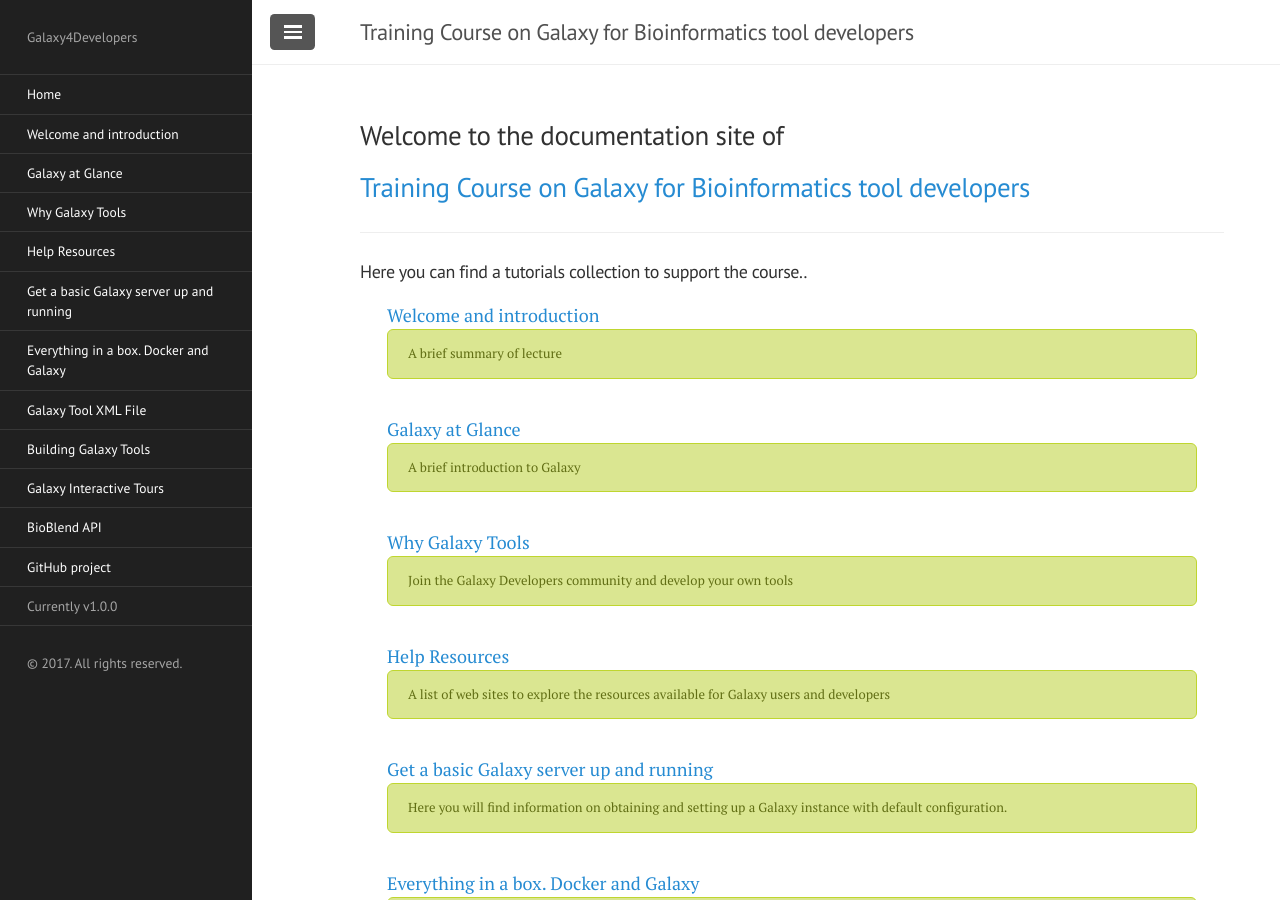
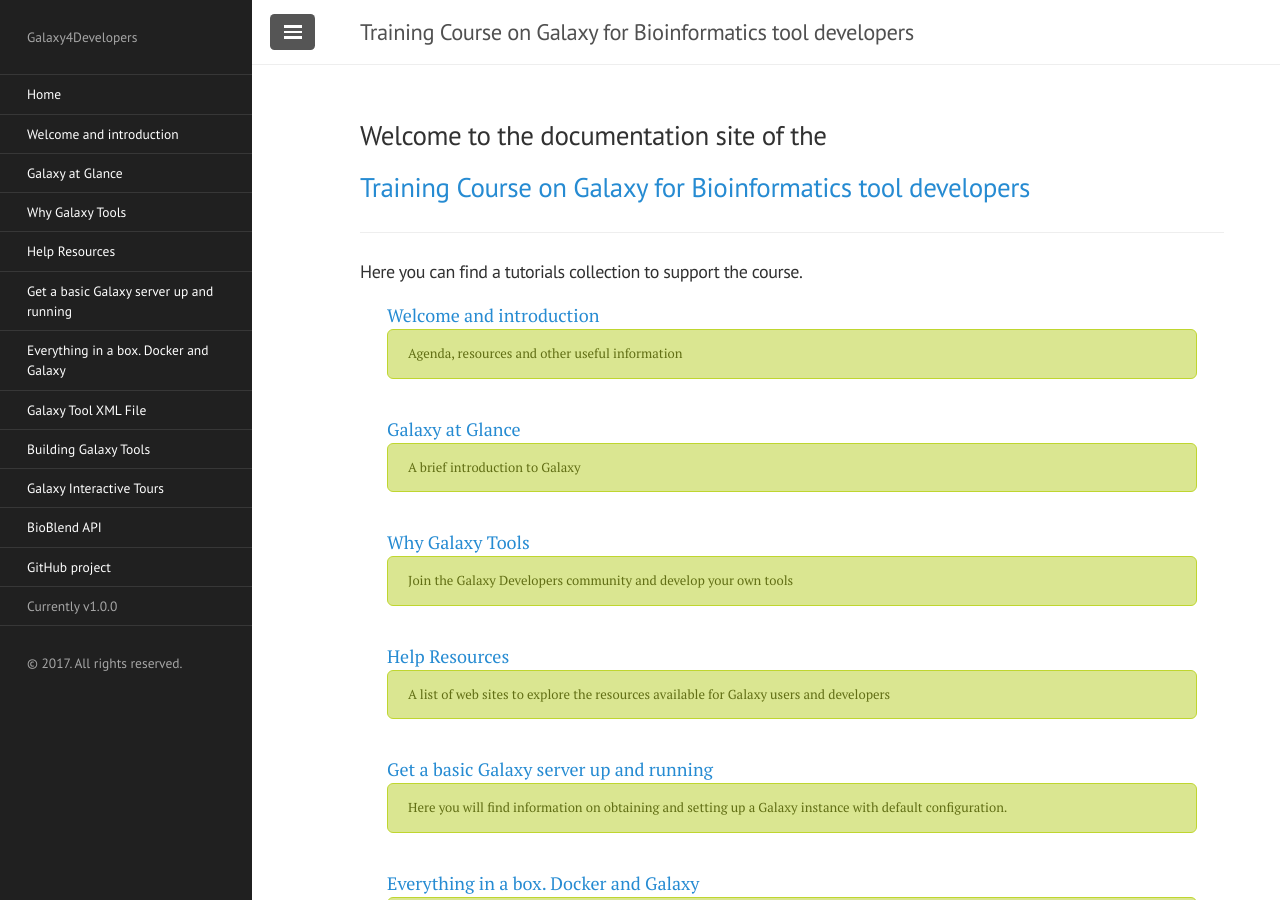
Before and after one commit to crs4/Galaxy4Developers, a Jekyll site: the page built from index.md, in a window 1280 px wide and 900 px high. Built offline with Jekyll 4.4.1, drawn with Linux system fonts in a browser that asks for light colours; nearby versions of some CDN libraries.

Commit message:
update index and welcome

```diff
--- a/index.md
+++ b/index.md
@@ -3,12 +3,12 @@ layout: default
 title: Home
 ---
 
-## Welcome to the documentation site of
+## Welcome to the documentation site of the
 ## [Training Course on Galaxy for Bioinformatics tool developers](https://elixir-iib-training.github.io/website/2017/07/03/Galaxy-Cagliari.html)
 
 ___
 
-#### Here you can find a tutorials collection to support the course..
+#### Here you can find a tutorials collection to support the course.
 
 {::nomarkdown}
 
--- a/lectures/01.welcome.md
+++ b/lectures/01.welcome.md
@@ -1,12 +1,13 @@
 ---
 layout: page
 title: Welcome and introduction
-summary: "A brief summary of lecture"
+summary: "Agenda, resources and other useful information"
 ---
 
 ### Welcome!
 
-Most materials used in this training are hosted at GitHub and are the result of a collaborative work. <br>Thanks to [all the contributors](https://github.com/galaxyproject/training-material/graphs/contributors) and the [Galaxy Training Network](https://galaxyproject.org/teach/gtn/)!
+Most materials used in this training are from the [Galaxy community](https://github.com/galaxyproject/training-material)  and are
+the result of a collaborative work. Thanks to [all the contributors](https://github.com/galaxyproject/training-material/graphs/contributors) and the [Galaxy Training Network](https://galaxyproject.org/teach/gtn/)!
 
 <img src="{{site.url}}/images/GTN.png" width="100">
 
```
